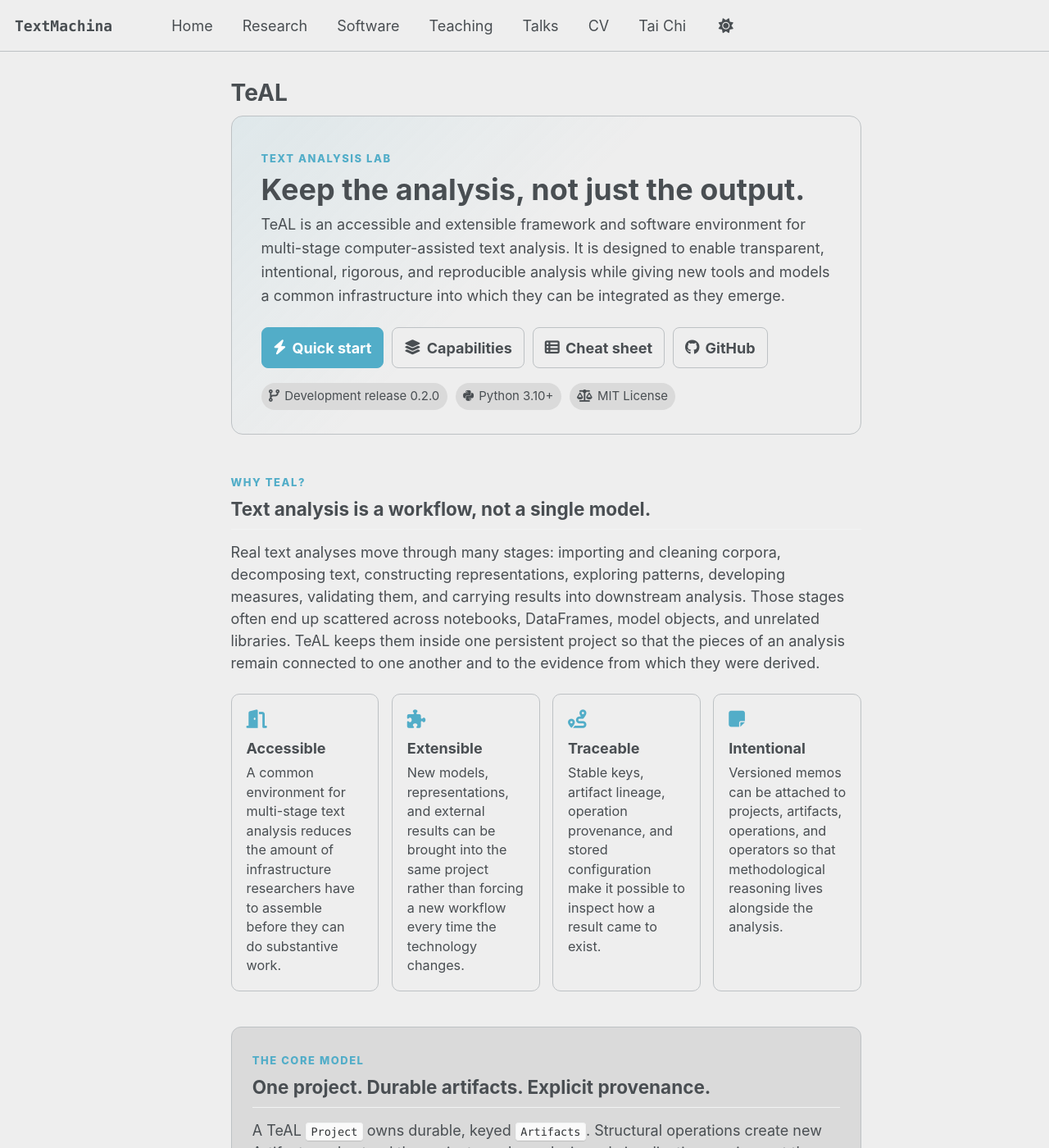
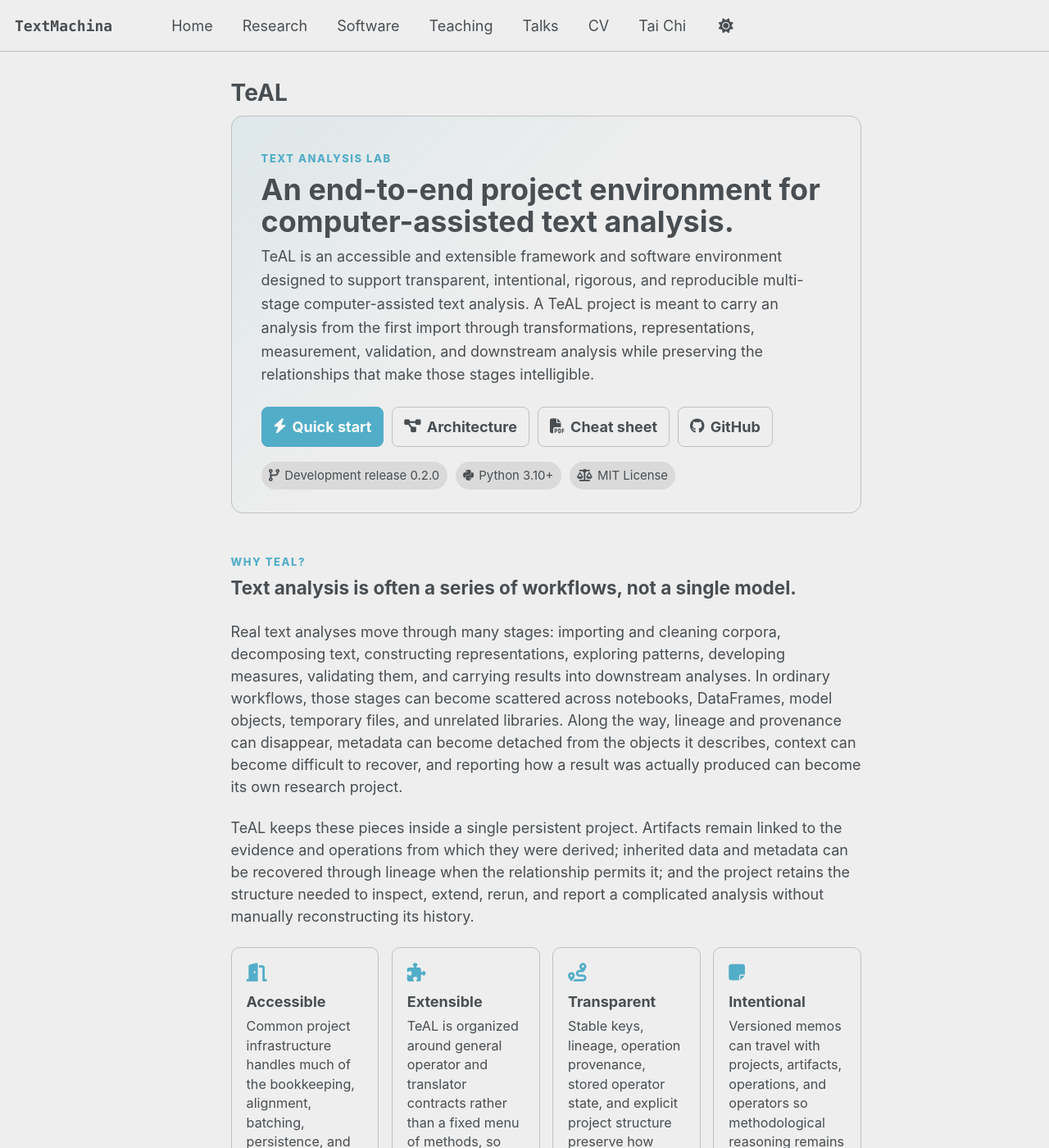
Before and after one commit to zacthinks/zacthinks.github.io, a Jekyll site: the page built from _pages/teal.md, in a window 1280 px wide and 1400 px high. Shown: the whole window at 82% size. Built offline with Jekyll 4.4.1, drawn with Linux system fonts in a browser that asks for light colours; a script bundle is joined from its source files by our own code; library files that are not in the unit come from our copies; some of the changed text lies outside the part shown.

Commit message:
Reframe TeAL around project architecture

```diff
--- a/_pages/teal.md
+++ b/_pages/teal.md
@@ -9,13 +9,13 @@
 
 <section class="teal-hero">
   <div class="teal-hero__eyebrow">TEXT ANALYSIS LAB</div>
-  <h2>Keep the analysis, not just the output.</h2>
-  <p class="teal-hero__lead">TeAL is an accessible and extensible framework and software environment for multi-stage computer-assisted text analysis. It is designed to enable transparent, intentional, rigorous, and reproducible analysis while giving new tools and models a common infrastructure into which they can be integrated as they emerge.</p>
+  <h2>An end-to-end project environment for computer-assisted text analysis.</h2>
+  <p class="teal-hero__lead">TeAL is an accessible and extensible framework and software environment designed to support transparent, intentional, rigorous, and reproducible multi-stage computer-assisted text analysis. A TeAL project is meant to carry an analysis from the first import through transformations, representations, measurement, validation, and downstream analysis while preserving the relationships that make those stages intelligible.</p>
 
   <div class="teal-actions">
     <a class="teal-button teal-button--primary" href="#quick-start"><i class="fas fa-bolt" aria-hidden="true"></i> Quick start</a>
-    <a class="teal-button" href="#capabilities"><i class="fas fa-layer-group" aria-hidden="true"></i> Capabilities</a>
-    <a class="teal-button" href="#cheat-sheet"><i class="fas fa-table-list" aria-hidden="true"></i> Cheat sheet</a>
+    <a class="teal-button" href="#architecture"><i class="fas fa-diagram-project" aria-hidden="true"></i> Architecture</a>
+    <a class="teal-button" href="/files/teal_cheat_sheet.pdf"><i class="fas fa-file-pdf" aria-hidden="true"></i> Cheat sheet</a>
     <a class="teal-button" href="https://github.com/zacthinks/text-analysis-lab"><i class="fab fa-github" aria-hidden="true"></i> GitHub</a>
   </div>
 
@@ -29,108 +29,121 @@
 <section class="teal-section">
   <div class="teal-section__heading">
     <span class="teal-section__kicker">WHY TEAL?</span>
-    <h2>Text analysis is a workflow, not a single model.</h2>
+    <h2>Text analysis is often a series of workflows, not a single model.</h2>
   </div>
 
-  <p>Real text analyses move through many stages: importing and cleaning corpora, decomposing text, constructing representations, exploring patterns, developing measures, validating them, and carrying results into downstream analysis. Those stages often end up scattered across notebooks, DataFrames, model objects, and unrelated libraries. TeAL keeps them inside one persistent project so that the pieces of an analysis remain connected to one another and to the evidence from which they were derived.</p>
+  <p>Real text analyses move through many stages: importing and cleaning corpora, decomposing text, constructing representations, exploring patterns, developing measures, validating them, and carrying results into downstream analyses. In ordinary workflows, those stages can become scattered across notebooks, DataFrames, model objects, temporary files, and unrelated libraries. Along the way, lineage and provenance can disappear, metadata can become detached from the objects it describes, context can become difficult to recover, and reporting how a result was actually produced can become its own research project.</p>
+
+  <p>TeAL keeps these pieces inside a single persistent project. Artifacts remain linked to the evidence and operations from which they were derived; inherited data and metadata can be recovered through lineage when the relationship permits it; and the project retains the structure needed to inspect, extend, rerun, and report a complicated analysis without manually reconstructing its history.</p>
 
   <div class="teal-principles">
     <div class="teal-principle">
       <i class="fas fa-door-open" aria-hidden="true"></i>
       <strong>Accessible</strong>
-      <span>A common environment for multi-stage text analysis reduces the amount of infrastructure researchers have to assemble before they can do substantive work.</span>
+      <span>Common project infrastructure handles much of the bookkeeping, alignment, batching, persistence, and integration that researchers would otherwise have to build themselves.</span>
     </div>
     <div class="teal-principle">
       <i class="fas fa-puzzle-piece" aria-hidden="true"></i>
       <strong>Extensible</strong>
-      <span>New models, representations, and external results can be brought into the same project rather than forcing a new workflow every time the technology changes.</span>
+      <span>TeAL is organized around general operator and translator contracts rather than a fixed menu of methods, so new analytic tools can be integrated into the same project architecture.</span>
     </div>
     <div class="teal-principle">
       <i class="fas fa-route" aria-hidden="true"></i>
-      <strong>Traceable</strong>
-      <span>Stable keys, artifact lineage, operation provenance, and stored configuration make it possible to inspect how a result came to exist.</span>
+      <strong>Transparent</strong>
+      <span>Stable keys, lineage, operation provenance, stored operator state, and explicit project structure preserve how derived objects relate to their sources.</span>
     </div>
     <div class="teal-principle">
       <i class="fas fa-note-sticky" aria-hidden="true"></i>
       <strong>Intentional</strong>
-      <span>Versioned memos can be attached to projects, artifacts, operations, and operators so that methodological reasoning lives alongside the analysis.</span>
+      <span>Versioned memos can travel with projects, artifacts, operations, and operators so methodological reasoning remains part of the analysis rather than an afterthought.</span>
     </div>
   </div>
 </section>
 
-<section class="teal-section teal-core">
+<section class="teal-section" id="architecture">
   <div class="teal-section__heading">
-    <span class="teal-section__kicker">THE CORE MODEL</span>
-    <h2>One project. Durable artifacts. Explicit provenance.</h2>
+    <span class="teal-section__kicker">PROJECT ARCHITECTURE</span>
+    <h2>The project is the unit of analysis management.</h2>
   </div>
 
-  <p>A TeAL <code>Project</code> owns durable, keyed <code>Artifacts</code>. Structural operations create new Artifacts and extend the project graph; analysis and visualization can inspect those objects without silently changing the graph. Keys—not physical row order—preserve identity across related objects.</p>
+  <p>A TeAL <code>Project</code> owns durable, keyed <code>Artifacts</code> and records the operations that connect them. The result is not a single linear pipeline. A project can branch into multiple representations, subsets, models, and analyses; new data can enter later; branches can be compared or recombined; and researchers can return to earlier artifacts without losing the relationships among them.</p>
 
-  <div class="teal-flow" aria-label="Typical TeAL workflow">
-    <div class="teal-flow__node"><i class="fas fa-file-import" aria-hidden="true"></i><strong>Import</strong><span>documents</span></div>
-    <div class="teal-flow__arrow" aria-hidden="true">→</div>
-    <div class="teal-flow__node"><i class="fas fa-broom" aria-hidden="true"></i><strong>Transform</strong><span>clean / decompose</span></div>
-    <div class="teal-flow__arrow" aria-hidden="true">→</div>
-    <div class="teal-flow__node"><i class="fas fa-shapes" aria-hidden="true"></i><strong>Represent</strong><span>features / geometry</span></div>
-    <div class="teal-flow__arrow" aria-hidden="true">→</div>
-    <div class="teal-flow__node"><i class="fas fa-tags" aria-hidden="true"></i><strong>Measure</strong><span>codes / models</span></div>
-    <div class="teal-flow__arrow" aria-hidden="true">→</div>
-    <div class="teal-flow__node"><i class="fas fa-chart-line" aria-hidden="true"></i><strong>Analyze</strong><span>inspect / infer</span></div>
-  </div>
-
-  <div class="teal-core__note">
-    <i class="fas fa-link" aria-hidden="true"></i>
-    <span>Each durable transformation preserves links backward. You can ask not only <em>what is this result?</em> but also <em>what produced it, from which evidence, under which configuration?</em></span>
+  <div class="teal-architecture-grid">
+    <div class="teal-architecture-card">
+      <i class="fas fa-diagram-project" aria-hidden="true"></i>
+      <div>
+        <h3>Lineage and provenance</h3>
+        <p>TeAL records both artifact-to-artifact lineage and the operations and operators that produced new artifacts. A downstream result remains connected to its sources and its production history.</p>
+      </div>
+    </div>
+    <div class="teal-architecture-card">
+      <i class="fas fa-tags" aria-hidden="true"></i>
+      <div>
+        <h3>Stable identity and metadata</h3>
+        <p>Keys—not physical row order—align related artifacts. When lineage permits, data and metadata remain available lazily from upstream artifacts instead of having to be copied into every descendant.</p>
+      </div>
+    </div>
+    <div class="teal-architecture-card">
+      <i class="fas fa-database" aria-hidden="true"></i>
+      <div>
+        <h3>Economical storage</h3>
+        <p>Structural operations such as sampling, subsetting, splitting, and rekeying can create keys-only descendants that inherit their underlying representation through lineage rather than duplicating the full data payload.</p>
+      </div>
+    </div>
+    <div class="teal-architecture-card">
+      <i class="fas fa-gauge-high" aria-hidden="true"></i>
+      <div>
+        <h3>Scalable execution</h3>
+        <p>The execution layer supports batched processing and, where an operator permits it, parallel translation. Individual tools can inherit these project-level execution patterns instead of reimplementing them from scratch.</p>
+      </div>
+    </div>
+    <div class="teal-architecture-card">
+      <i class="fas fa-cubes" aria-hidden="true"></i>
+      <div>
+        <h3>Extensible translators</h3>
+        <p>TeAL's translator contract describes inputs, outputs, lineage, state, and execution rather than assuming a particular kind of model. New representations and analytic procedures can therefore participate in the same artifact graph.</p>
+      </div>
+    </div>
+    <div class="teal-architecture-card">
+      <i class="fas fa-align-left" aria-hidden="true"></i>
+      <div>
+        <h3>Context stays reachable</h3>
+        <p>Researchers can move from derived objects back toward the source evidence, retrieve neighboring observations, and request inherited metadata when interpreting results.</p>
+      </div>
+    </div>
   </div>
 </section>
 
-<section class="teal-section" id="capabilities">
+<section class="teal-section teal-scope">
   <div class="teal-section__heading">
-    <span class="teal-section__kicker">CAPABILITIES</span>
-    <h2>A common workspace across the text-analysis pipeline.</h2>
+    <span class="teal-section__kicker">WHAT LIVES INSIDE TEAL?</span>
+    <h2>A growing analytic ecosystem, built on the same architecture.</h2>
   </div>
 
-  <div class="teal-capability-grid">
-    <div class="teal-capability">
-      <i class="fas fa-folder-tree" aria-hidden="true"></i>
-      <h3>Corpora &amp; structure</h3>
-      <p>Import CSV, JSONL, Parquet, Excel, folders, text, and PDFs; sample, subset, split, restrict, merge, join, aggregate, and restructure keyed data.</p>
+  <p>TeAL already includes tools for corpus ingestion and restructuring, text cleaning and linguistic decomposition, sparse and dense representations, dimensionality reduction, topic models, embeddings, dictionaries and lexicons, supervised prediction, external-result registration, visualization, and audited measurement. Those built-ins are useful, but they are not the boundary of the system: they are implementations of a more general architecture designed to accommodate new methods as they appear.</p>
+
+  <details class="teal-details">
+    <summary>Examples of currently implemented tools</summary>
+    <div class="teal-details__body">
+      <span>CSV / JSONL / Parquet / Excel / TXT / PDF ingestion</span>
+      <span>Sampling, subsetting, splitting, joins, merges, aggregation, rekeying</span>
+      <span>spaCy sentence and token decomposition</span>
+      <span>Count matrices, TF-IDF, SVD/LSA, LDA, UMAP, Word2Vec</span>
+      <span>Sentence-transformer and contextual-transformer representations</span>
+      <span>Dictionaries, lexicons, classifiers, and frozen predictors</span>
+      <span>Coreference, semantic-role labeling, and word-sense disambiguation</span>
+      <span>Queries, KWIC, nearest neighbors, summaries, diagnostics, and visualizations</span>
     </div>
-    <div class="teal-capability">
-      <i class="fas fa-cubes" aria-hidden="true"></i>
-      <h3>Representations</h3>
-      <p>Build count and TF-IDF matrices, SVD/LSA, LDA, UMAP, Word2Vec, sentence-transformer, and contextual-transformer representations.</p>
-    </div>
-    <div class="teal-capability">
-      <i class="fas fa-language" aria-hidden="true"></i>
-      <h3>Linguistic structure</h3>
-      <p>Decompose text with spaCy and work with parts of speech, dependencies, entities, coreference, semantic roles, and word senses.</p>
-    </div>
-    <div class="teal-capability">
-      <i class="fas fa-ruler-combined" aria-hidden="true"></i>
-      <h3>Coding &amp; measurement</h3>
-      <p>Use dictionaries, lexicons, classical classifiers, frozen predictors, externally produced results, and audited machine-coded measurements.</p>
-    </div>
-    <div class="teal-capability">
-      <i class="fas fa-magnifying-glass-chart" aria-hidden="true"></i>
-      <h3>Explore &amp; inspect</h3>
-      <p>Query keyed data, recover context, run KWIC and nearest-neighbor searches, summarize artifacts, compare representations, and visualize results.</p>
-    </div>
-    <div class="teal-capability">
-      <i class="fas fa-clock-rotate-left" aria-hidden="true"></i>
-      <h3>Project memory</h3>
-      <p>Reuse named artifacts safely, inspect lineage and operation provenance, keep versioned memos, and logically delete, purge, or restore project objects.</p>
-    </div>
-  </div>
+  </details>
 </section>
 
 <section class="teal-section teal-quick-start" id="quick-start">
   <div class="teal-section__heading">
     <span class="teal-section__kicker">QUICK START</span>
-    <h2>A persistent analysis starts with a project.</h2>
+    <h2>Start with a project. Keep working in the project.</h2>
   </div>
 
-  <p>Create a project, import a corpus, translate it into a new Artifact, and query the result. The project can be reopened later with the same aliases, keys, lineage, and provenance intact.</p>
+  <p>A TeAL analysis begins by creating a project and importing data into it. Transformations produce new durable artifacts inside that project; aliases make important objects easy to recover; and reopening the project later restores access to the same project structure.</p>
 
 <pre class="teal-code"><code>import text_analysis_lab as teal
 from text_analysis_lab import translators as tr
@@ -150,36 +163,45 @@
     alias="document_lengths",
 )["output"]
 
-lengths.preview(20)</code></pre>
+lengths.query(
+    data_columns=["text"],
+    metadata_columns=["group", "text_words"],
+    metadata_mode="full",
+    limit=20,
+)
+
+# Later
+p = teal.Project.open("study.teal")
+docs = p.get_artifact("documents")</code></pre>
 
   <div class="teal-inline-links">
     <a href="https://github.com/zacthinks/text-analysis-lab#installation"><i class="fas fa-download" aria-hidden="true"></i> Installation</a>
     <a href="https://github.com/zacthinks/text-analysis-lab#quick-start"><i class="fas fa-book-open" aria-hidden="true"></i> Full quick start</a>
-    <a href="https://github.com/zacthinks/text-analysis-lab"><i class="fab fa-github" aria-hidden="true"></i> Source</a>
+    <a href="/files/teal_cheat_sheet.pdf"><i class="fas fa-file-pdf" aria-hidden="true"></i> Cheat sheet</a>
   </div>
 </section>
 
 <section class="teal-section">
   <div class="teal-section__heading">
     <span class="teal-section__kicker">PROJECT CENTER</span>
-    <h2>Inspect the project without creating a second source of truth.</h2>
+    <h2>Use a visual interface where a scripting interface is the wrong tool.</h2>
   </div>
 
-  <p>The TeAL Project Center is a localhost browser interface backed directly by the project catalog. It is a view onto the same project you use from Python, not a parallel database or a separate analysis environment.</p>
+  <p>Not every part of project management is pleasant or informative in code. The TeAL Project Center is a localhost browser interface backed directly by the project catalog, giving researchers visual access to the same project rather than creating a second source of truth.</p>
 
   <div class="teal-feature-pair">
     <div class="teal-feature-card">
       <i class="fas fa-diagram-project" aria-hidden="true"></i>
       <div>
         <h3>Artifact Map</h3>
-        <p>Browse the artifact graph, switch between lineage and operation-provenance views, inspect storage and dimensions, preview tables, and open artifact memos.</p>
+        <p>Browse a branching project graph, switch between lineage and operation-provenance views, inspect artifacts and operations, preview tables, and follow how derived objects relate to one another.</p>
       </div>
     </div>
     <div class="teal-feature-card">
       <i class="fas fa-note-sticky" aria-hidden="true"></i>
       <div>
         <h3>Memo Center</h3>
-        <p>Browse and search project, standalone, artifact, operation, and operator memos; edit in Markdown; and inspect or restore version history.</p>
+        <p>Browse and search project, standalone, artifact, operation, and operator memos; write in Markdown; and inspect or restore version history.</p>
       </div>
     </div>
   </div>
@@ -195,55 +217,30 @@
   <div class="teal-geco__copy">
     <span class="teal-section__kicker">TEAL + GECO</span>
     <h2>Programmatic infrastructure meets interactive development.</h2>
-    <p>TeAL can hand compatible Artifacts to <a href="/geco/">GeCo</a> for interactive exploration, qualitative coding, and classifier development. Stable identity is preserved across the boundary, so human judgments and frozen predictors can return to TeAL as ordinary project objects for later analysis.</p>
+    <p>TeAL can hand compatible Artifacts to <a href="/geco/">GeCo</a> for interactive exploration, qualitative coding, and classifier development. Stable identity is preserved across the boundary, so human judgments and frozen predictors can return to TeAL as project artifacts for subsequent analysis.</p>
   </div>
   <div class="teal-geco__flow" aria-label="TeAL and GeCo integration">
-    <span>TeAL Artifacts</span>
+    <span>TeAL project</span>
     <i class="fas fa-arrow-right" aria-hidden="true"></i>
-    <span>Explore &amp; develop in GeCo</span>
+    <span>Explore and develop in GeCo</span>
     <i class="fas fa-arrow-right" aria-hidden="true"></i>
-    <span>Export codes / predictors</span>
+    <span>Return codes or predictors</span>
     <i class="fas fa-arrow-right" aria-hidden="true"></i>
     <span>Continue in TeAL</span>
   </div>
 </section>
 
-<section class="teal-section" id="cheat-sheet">
-  <div class="teal-section__heading">
+<section class="teal-section teal-cheat" id="cheat-sheet">
+  <div class="teal-cheat__copy">
     <span class="teal-section__kicker">CHEAT SHEET</span>
-    <h2>The core command patterns on one page.</h2>
+    <h2>One-page TeAL reference.</h2>
+    <p>The printable cheat sheet covers the core project model and common commands for importing, querying, translating, restructuring, working with GeCo, inspecting provenance, memoing, visualizing, and managing artifacts.</p>
   </div>
-
-  <p>The TeAL cheat sheet is organized around the things you actually do inside a project: start and open projects, inspect and query Artifacts, translate, restructure data, connect to GeCo, register external results, inspect provenance, memo decisions, visualize, reuse artifacts, and manage deletion and restoration.</p>
-
-  <div class="teal-cheat-grid">
-    <div>
-      <strong>Start / open / import</strong>
-      <code>Project.create(...)</code>
-      <code>Project.open(...)</code>
-      <code>p.read_csv(...)</code>
-    </div>
-    <div>
-      <strong>Inspect / query</strong>
-      <code>artifact.preview(...)</code>
-      <code>artifact.query(...)</code>
-      <code>artifact.get_context(...)</code>
-    </div>
-    <div>
-      <strong>Transform</strong>
-      <code>p.translate(...)</code>
-      <code>p.sample(...)</code>
-      <code>p.split(...)</code>
-    </div>
-    <div>
-      <strong>Project memory</strong>
-      <code>p.launch_project_center()</code>
-      <code>p.add_standalone_memo(...)</code>
-      <code>artifact.delete(...)</code>
-    </div>
-  </div>
-
-  <p class="teal-cheat-note"><i class="fas fa-file-pdf" aria-hidden="true"></i> A printable one-page PDF cheat sheet is maintained alongside TeAL and will be linked here as part of the documentation pass.</p>
+  <a class="teal-cheat__pdf" href="/files/teal_cheat_sheet.pdf">
+    <i class="fas fa-file-pdf" aria-hidden="true"></i>
+    <strong>TeAL Cheat Sheet</strong>
+    <span>Open PDF</span>
+  </a>
 </section>
 
 <section class="teal-section teal-resources">
@@ -263,6 +260,11 @@
       <strong>Installation</strong>
       <span>Set up the current development release.</span>
     </a>
+    <a href="/files/teal_cheat_sheet.pdf">
+      <i class="fas fa-file-pdf" aria-hidden="true"></i>
+      <strong>Cheat sheet</strong>
+      <span>Open the one-page command reference.</span>
+    </a>
     <a href="https://github.com/zacthinks/text-analysis-lab/issues">
       <i class="fas fa-circle-exclamation" aria-hidden="true"></i>
       <strong>Issues</strong>
```
